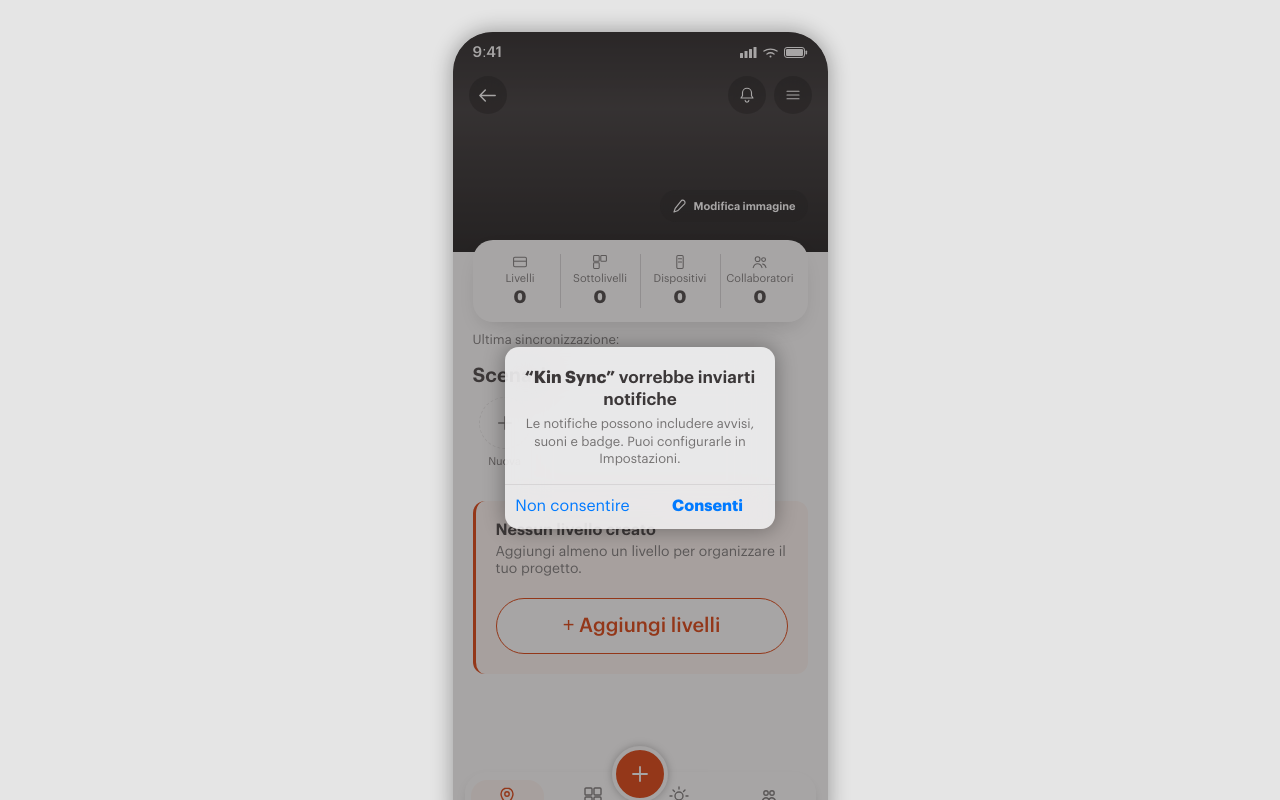
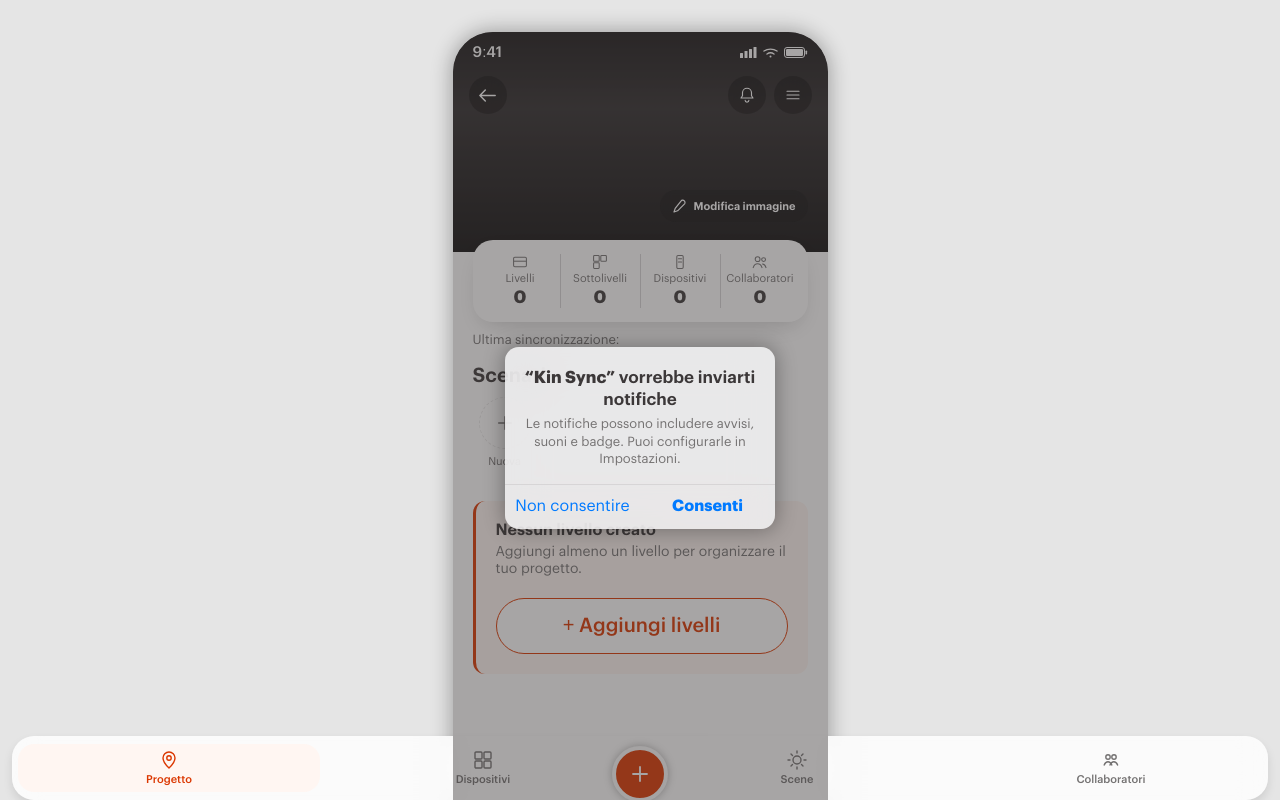
Before and after one commit to andreapiscioneri/kin-digital-commissioning, a Nuxt app: page /progetti/1 in a window 1280 px wide. Built offline with nearby package versions, Linux system fonts and the light colour scheme.

Commit message:
Fix bottom nav bar floating too high on real devices
Switch from absolute to fixed positioning so it anchors to the
viewport bottom instead of the .screen container's bottom, which
could sit above the actual bottom edge, and drop the extra 8px gap.

```diff
--- a/pages/progetti/[id]/index.vue
+++ b/pages/progetti/[id]/index.vue
@@ -1193,10 +1193,10 @@
 }
 
 .project-nav {
-  position: absolute;
+  position: fixed;
   left: 12px;
   right: 12px;
-  bottom: calc(8px + env(safe-area-inset-bottom, 0));
+  bottom: env(safe-area-inset-bottom, 0);
   z-index: 4;
   display: flex;
   align-items: stretch;
```
